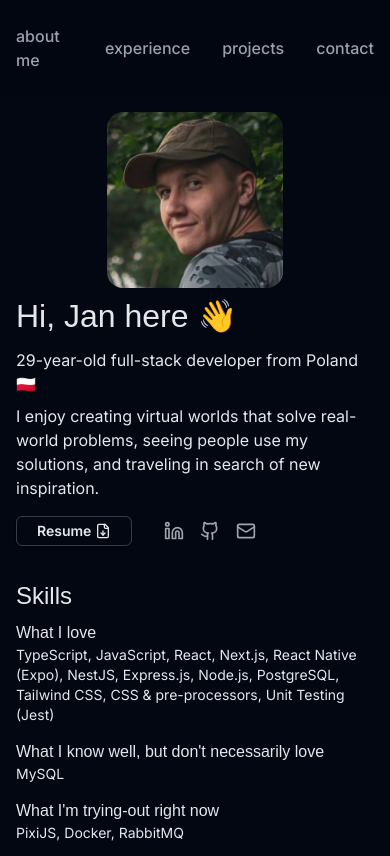
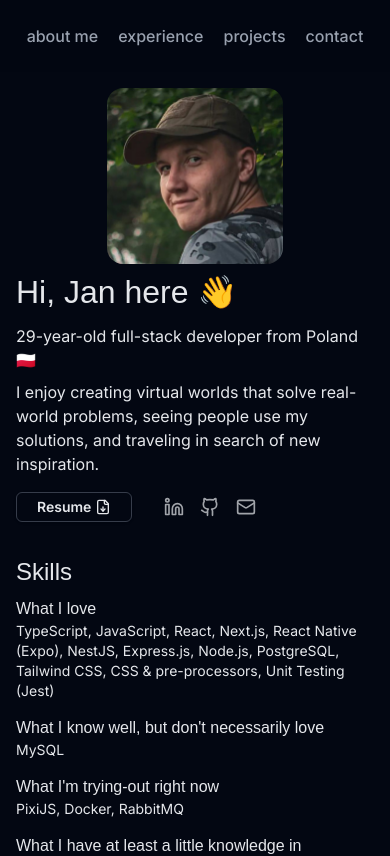
Before and after one commit to jankamon/jankamon.dev, a React (Vite) app: page / in a window 390 px wide. Shown: the top 856 px of the page. Built offline with nearby package versions, Linux system fonts and the light colour scheme; a web font is replaced by a local one.

Commit message:
fix: adjust spacing in Menu component and ensure text does not wrap

```diff
--- a/src/components/Menu.tsx
+++ b/src/components/Menu.tsx
@@ -20,12 +20,12 @@ const menuItems = [
 export default function Menu() {
   return (
     <menu className="sticky top-0 z-10 flex items-center justify-center w-full bg-gray-950/75 backdrop-blur-sm px-4 py-6">
-      <ul className="flex gap-8 justify-start items-center">
+      <ul className="flex gap-5 md:gap-8 justify-start items-center">
         {menuItems.map((item, id) => (
           <li key={id}>
             <a
               href={item.href}
-              className="text-md font-medium text-gray-400 hover:text-gray-200 transition duration-200"
+              className="text-md font-medium text-gray-400 hover:text-gray-200 transition duration-200 whitespace-nowrap"
             >
               {item.name}
             </a>
```
